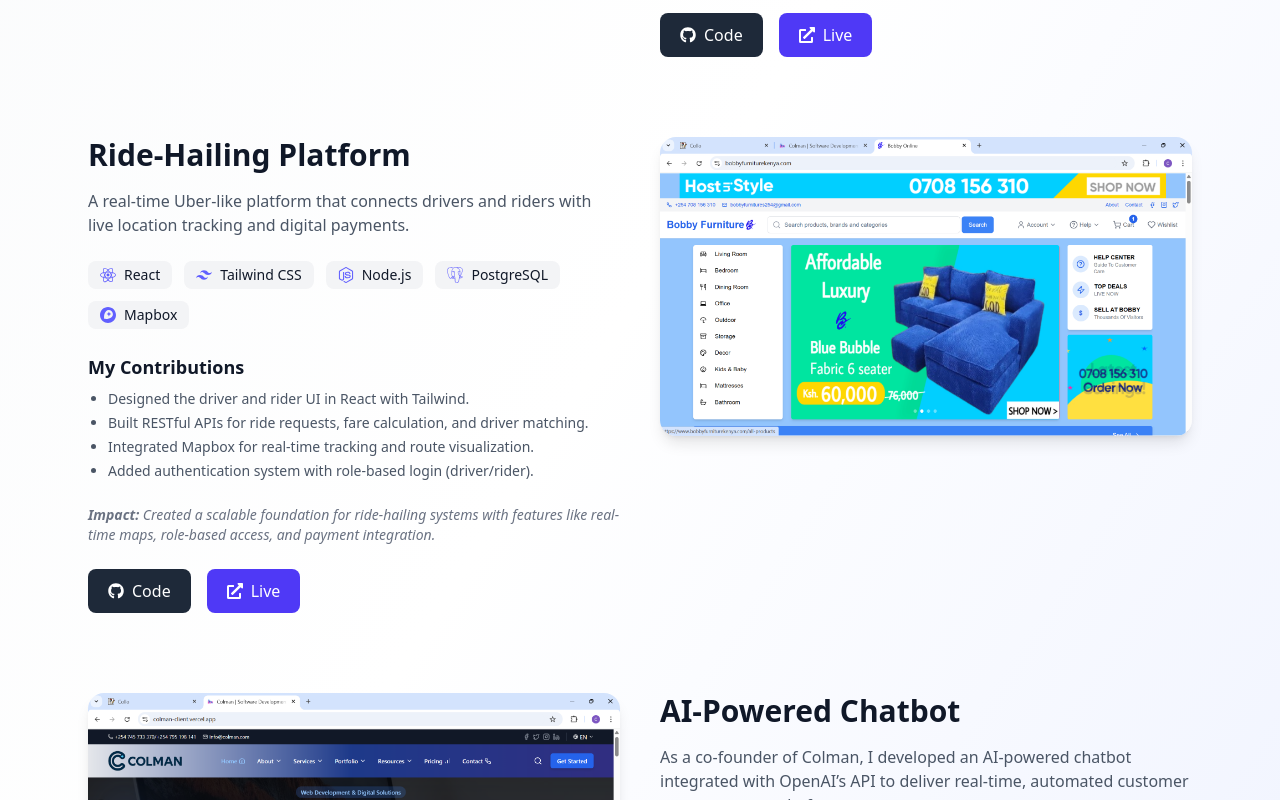
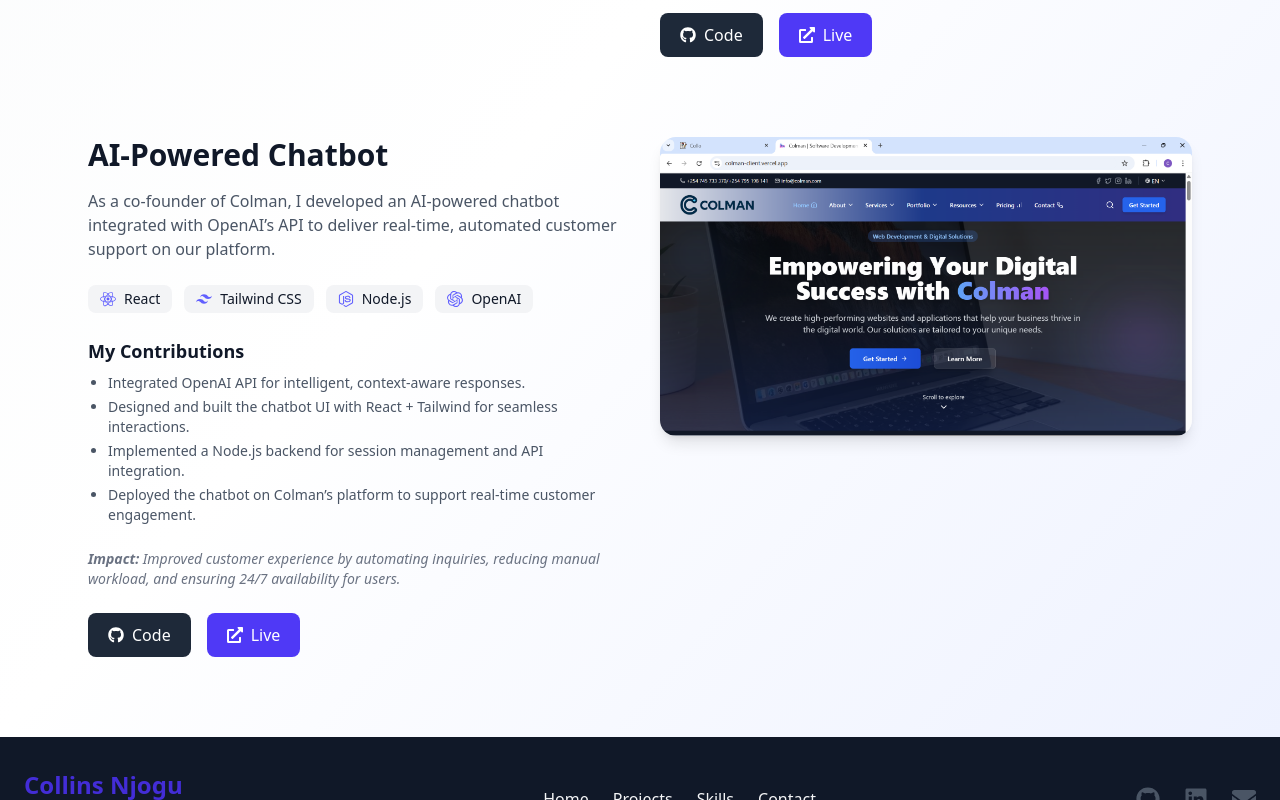
Before and after one commit to collins254collo/collins, a React (Vite) app: page /projects in a window 1280 px wide. Shown: the part 700-1500 px from the top of the page. Built offline with nearby package versions, Linux system fonts and the light colour scheme.

Commit message:
updating and keeping it safe

```diff
--- a/src/components/projects.jsx
+++ b/src/components/projects.jsx
@@ -34,32 +34,9 @@
       github: "https://github.com/collins254collo/bobby",
       live: "https://www.bobbyfurniturekenya.com/",
     },
+
     {
       id: 2,
-      title: "Ride-Hailing Platform",
-      intro:
-        "A real-time Uber-like platform that connects drivers and riders with live location tracking and digital payments.",
-      image: "/furniture.png",
-      technologies: [
-        { name: "React", icon: SiReact },
-        { name: "Tailwind CSS", icon: SiTailwindcss },
-        { name: "Node.js", icon: SiNodedotjs },
-        { name: "PostgreSQL", icon: SiPostgresql },
-        { name: "Mapbox", icon: SiMapbox },
-      ],
-      contributions: [
-        "Designed the driver and rider UI in React with Tailwind.",
-        "Built RESTful APIs for ride requests, fare calculation, and driver matching.",
-        "Integrated Mapbox for real-time tracking and route visualization.",
-        "Added authentication system with role-based login (driver/rider).",
-      ],
-      impact:
-        "Created a scalable foundation for ride-hailing systems with features like real-time maps, role-based access, and payment integration.",
-      github: "https://github.com/Collins254collo/ride-hailing",
-      live: "https://ride-hailing.vercel.app",
-    },
-    {
-      id: 3,
       title: "AI-Powered Chatbot",
       intro:
         "As a co-founder of Colman, I developed an AI-powered chatbot integrated with OpenAI’s API to deliver real-time, automated customer support on our platform.",
```
Also changed, not shown: 1 other file (tests, documents, lock files or other folders).
